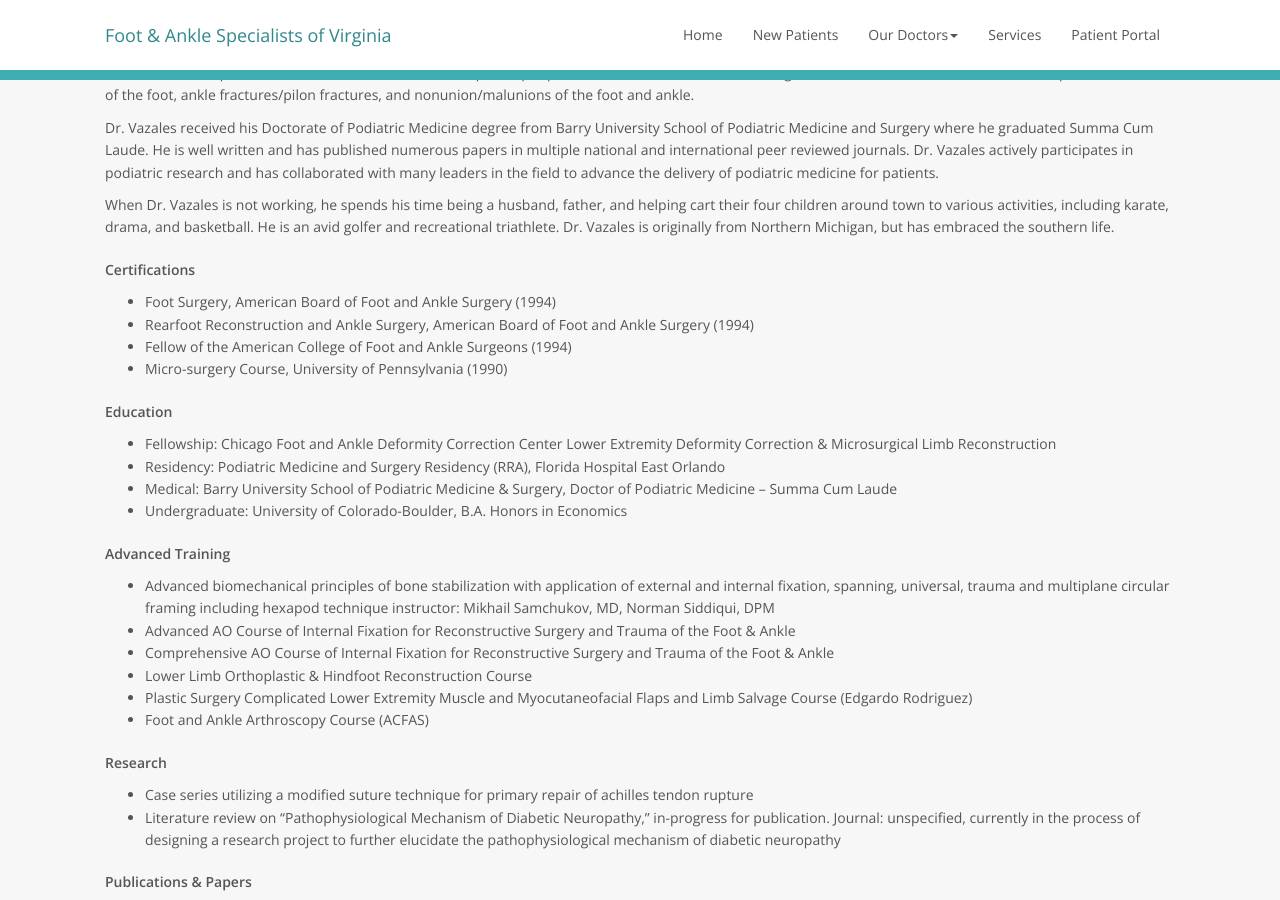
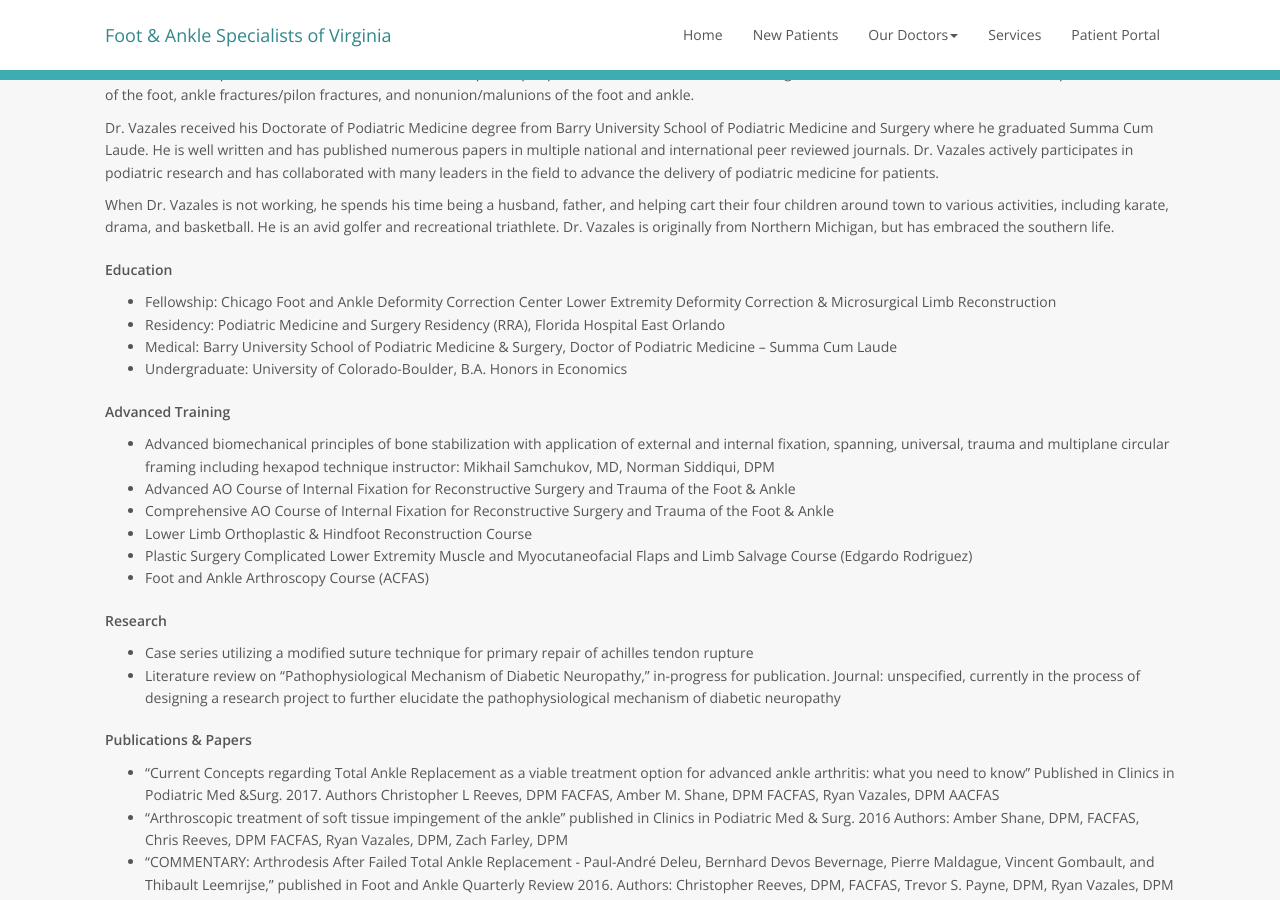
Before and after one commit to smrubin/fasv, a Jekyll site: the page built from dr-ryan-vazales-dpm.html, in a window 1280 px wide and 900 px high, scrolled down 784 px. Built offline with Jekyll 4.4.1, drawn with Linux system fonts in a browser that asks for light colours; nearby versions of some CDN libraries.

Commit message:
Removed incorrect certs for vazales

```diff
--- a/dr-ryan-vazales-dpm.html
+++ b/dr-ryan-vazales-dpm.html
@@ -18,13 +18,6 @@ layout: default
 
 		<p>When Dr. Vazales is not working, he spends his time being a husband, father, and helping cart their four children around town to various activities, including karate, drama, and basketball. He is an avid golfer and recreational triathlete. Dr. Vazales is originally from Northern Michigan, but has embraced the southern life.</p>
 
-		<p class="list-header">Certifications</p>
-		<ul>
-			<li>Foot Surgery, American Board of Foot and Ankle Surgery (1994)</li>
-			<li>Rearfoot Reconstruction and Ankle Surgery, American Board of Foot and Ankle Surgery (1994)</li>
-			<li>Fellow of the American College of Foot and Ankle Surgeons (1994)</li>
-			<li>Micro-surgery Course, University of Pennsylvania (1990)</li>
-		</ul>
 		<p class="list-header">Education</p>
 		<ul>
 			<li>Fellowship: Chicago Foot and Ankle Deformity Correction Center Lower Extremity Deformity Correction & Microsurgical Limb Reconstruction</li>
```
